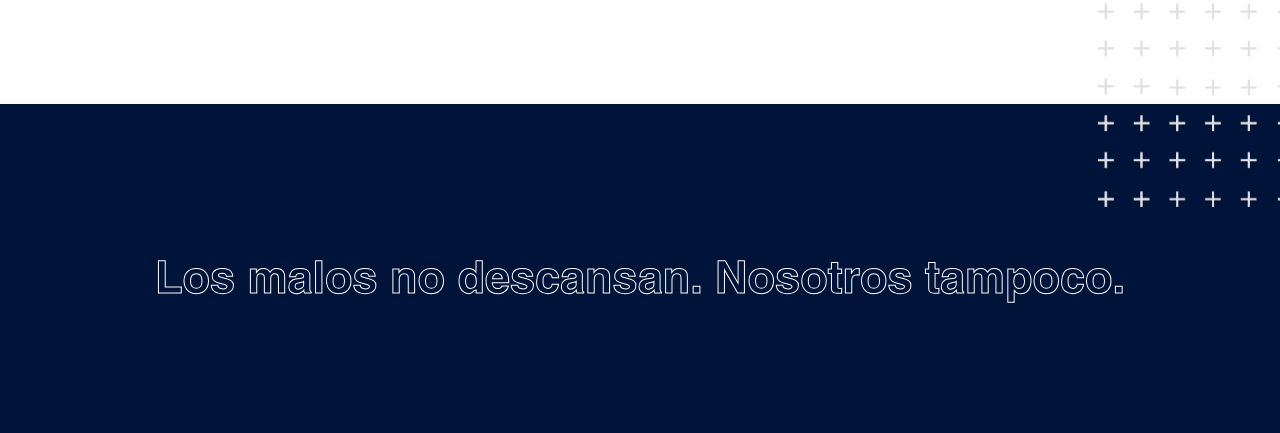
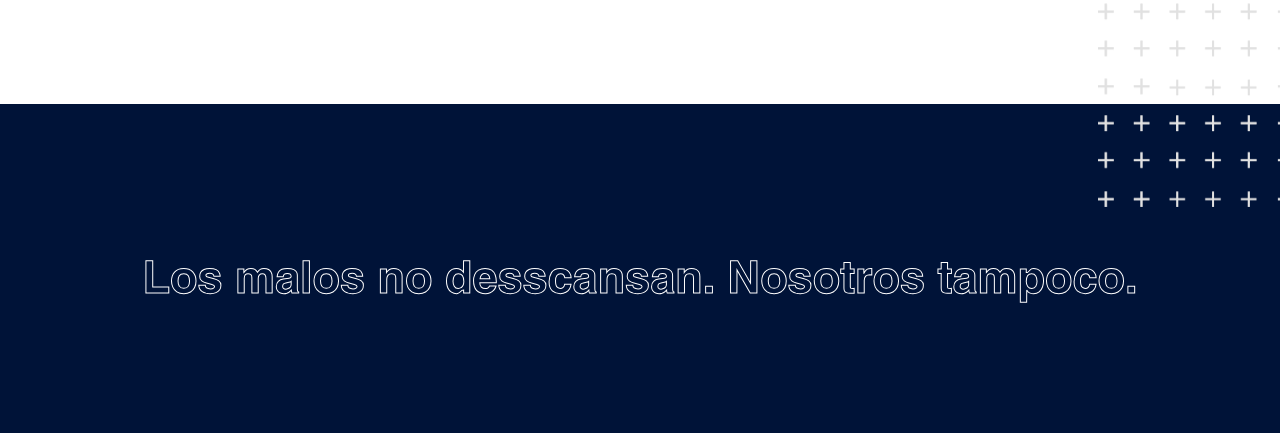
Before and after one commit to crispantufla/securityweb, a plain HTML site: page index.html in a window 1280 px wide. Shown: the part 5992-6425 px from the top of the page. Drawn offline with nearby package versions, Linux system fonts and the light colour scheme; files whose address does not match are found by name.

Commit message:
agregue una S

```diff
--- a/index.html
+++ b/index.html
@@ -716,7 +716,7 @@
                         <!--Animated block-->
                         <div class="vlt-animated-block" data-aos="fade" data-aos-delay="0">
                             <!--Stroke text-->
-                            <div id="c-final-quote" class="vlt-stroke-text vlt-stroke-text--lg">Los malos no descansan. Nosotros tampoco.
+                            <div id="c-final-quote" class="vlt-stroke-text vlt-stroke-text--lg">Los malos no desscansan. Nosotros tampoco.
                             </div>
                         </div>
                     </div>
```
